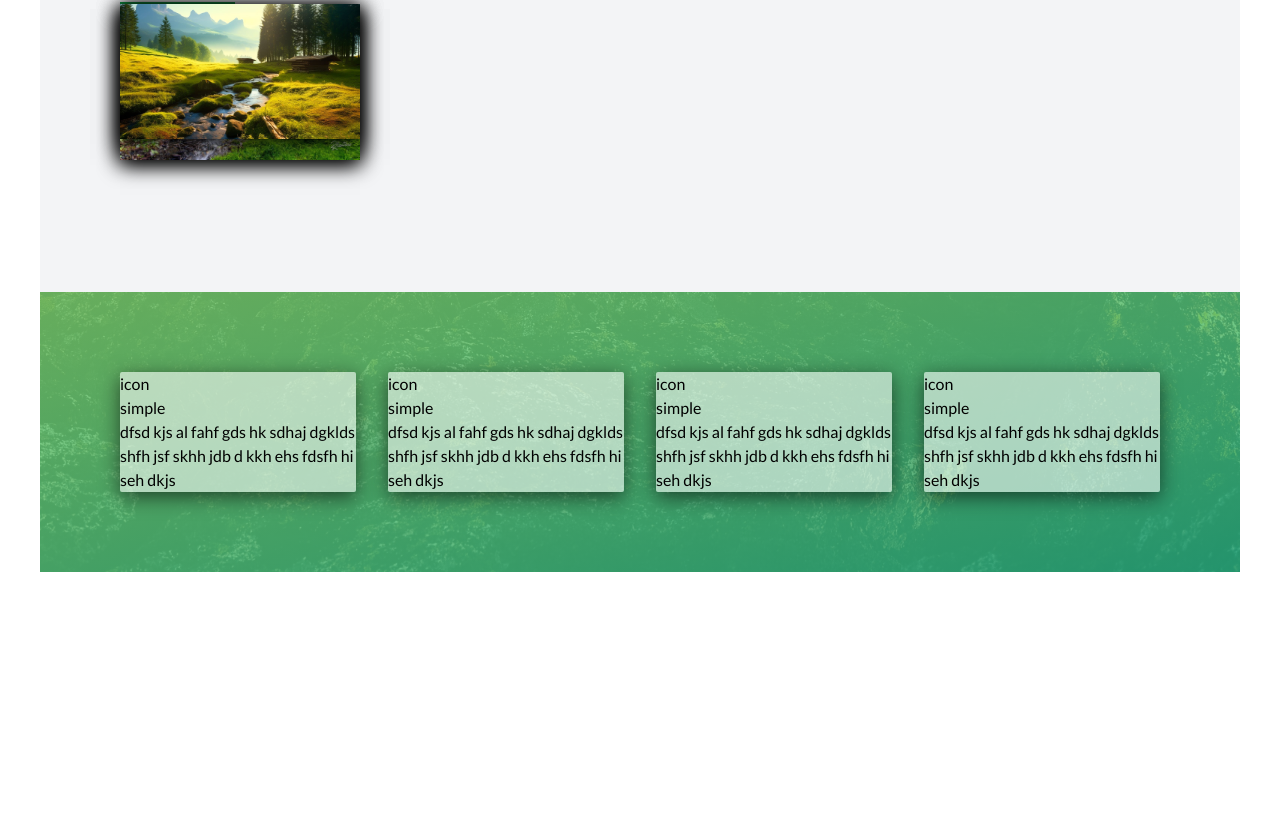
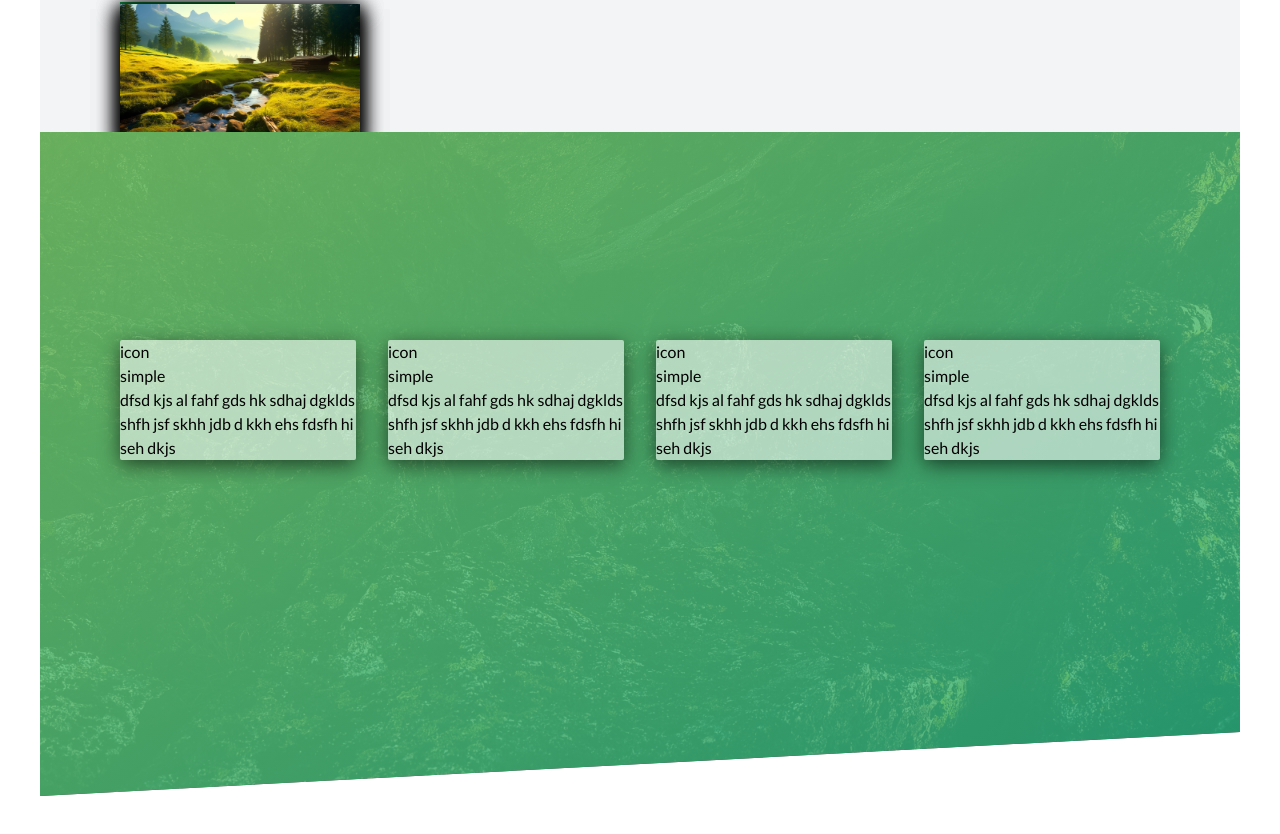
Before and after one commit to OmBharti999/pro, a Next.js app: page / in a window 1280 px wide. Shown: the part 1078-1912 px from the top of the page. Before the commit the page ends 1690 px from the top, so only its background shows below. Built offline with nearby package versions, Linux system fonts and the light colour scheme.

Commit message:
screw effect

```diff
--- a/app/_component/features/Features.tsx
+++ b/app/_component/features/Features.tsx
@@ -5,11 +5,13 @@ import "./index.css";
 export const Features = () => {
   return (
     <>
-      <section className="section-feature flex-wrap">
-        <Card />
-        <Card />
-        <Card />
-        <Card />
+      <section className="section-feature flex-wrap -skew-y-6">
+        <div className="cards-container skew-y-6">
+          <Card />
+          <Card />
+          <Card />
+          <Card />
+        </div>
       </section>
     </>
   );
--- a/app/_component/features/index.css
+++ b/app/_component/features/index.css
@@ -1,5 +1,5 @@
 .section-feature {
-  @apply flex gap-8 p-20 justify-center items-center max-lg:flex-row;
+  @apply flex p-20 justify-center items-center -mt-40;
   background-image: linear-gradient(
       to right bottom,
       rgba(126, 213, 111, 0.8),
@@ -11,3 +11,7 @@
 
   clip-path: polygon(0 0, 100% -25vh, 100% 75vh, 0 100%);
 }
+
+.cards-container {
+  @apply flex gap-8 my-32 mb-64 justify-center items-center max-lg:flex-row;
+}
```
